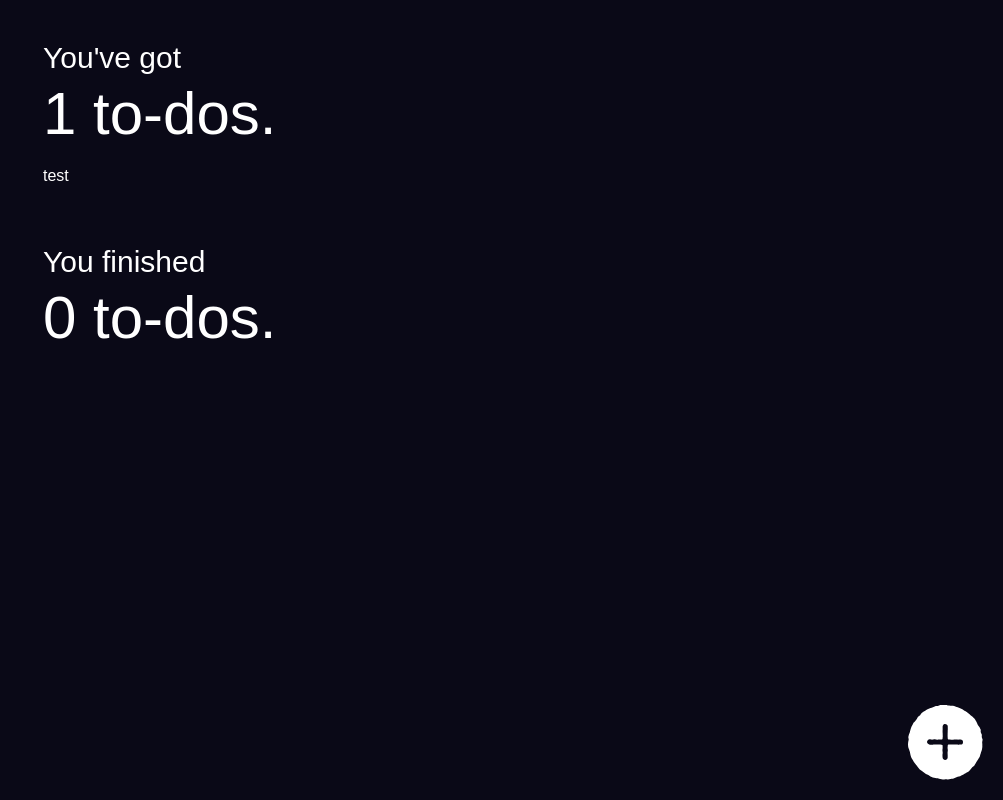
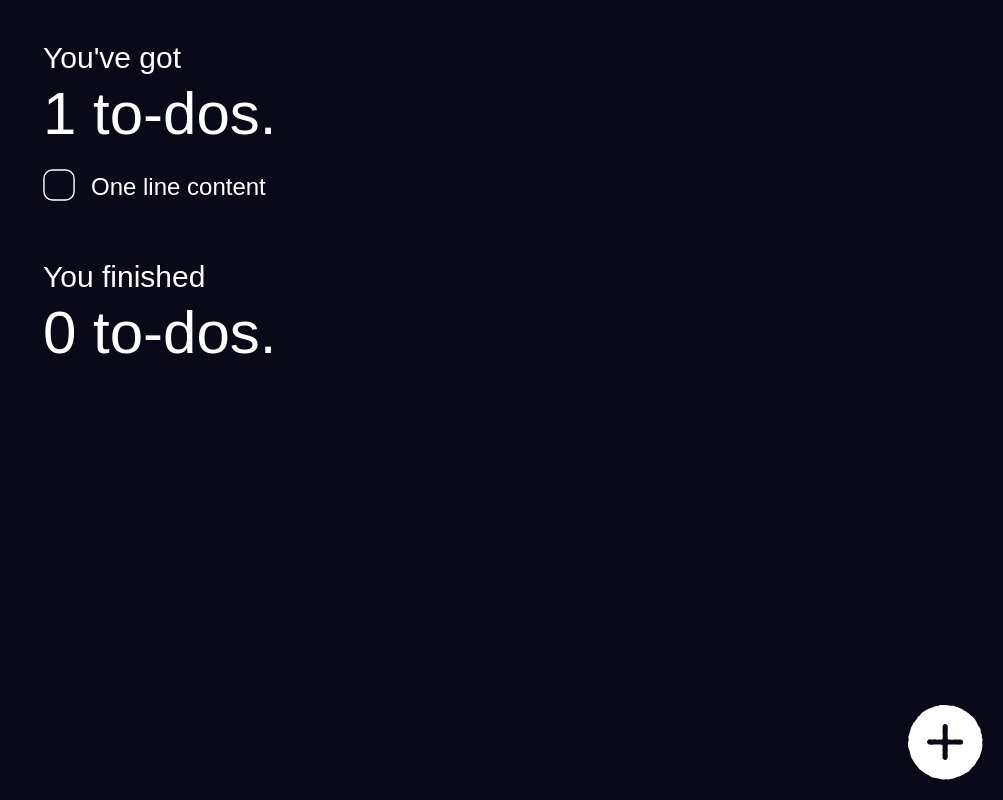
Before and after one commit to kaihenthorniwane/react-ts-basics, a Next.js app: page / in a window 1280 px wide. Both pictures are taken after a click on the element 1222 px from the left and 742 px from the top of the page. Shown: the whole page, without its empty margins (277-1280 px from the left). Built offline with nearby package versions, Linux system fonts and the light colour scheme; a web font is replaced by a local one.

Commit message:
text in to do entry auto centers if one line

```diff
--- a/src/app/layout.tsx
+++ b/src/app/layout.tsx
@@ -16,7 +16,7 @@ export default function RootLayout({
 }>) {
   return (
     <html lang="en">
-      <body className={"font-body bg-BrandBlack text-BrandWhite"}>
+      <body className={"font-body text-2xl bg-BrandBlack text-BrandWhite"}>
         {children}
       </body>
     </html>
--- a/src/app/page.tsx
+++ b/src/app/page.tsx
@@ -5,23 +5,22 @@ import Header from "@/components/Content/Header";
 import ToDoList from "@/components/Content/ToDoList";
 import { useRef, useState } from "react";
 
-export interface ToDoEntry {
+export interface ToDoEntryProps {
   key: number;
   content: string;
 }
 
 export default function Home() {
-  const [toDoEntries, setToDoEntries] = useState<Array<ToDoEntry>>([]);
-  const [doneEntries, setDoneEntries] = useState<Array<ToDoEntry>>([]);
+  const [toDoEntries, setToDoEntries] = useState<Array<ToDoEntryProps>>([]);
+  const [doneEntries, setDoneEntries] = useState<Array<ToDoEntryProps>>([]);
   const keyIncrement = useRef(1);
 
   function handleAddToDo() {
-    const newEntry: ToDoEntry = {
+    const newEntry: ToDoEntryProps = {
       key: keyIncrement.current,
-      content: "test",
+      content: "One line content",
     };
     keyIncrement.current++;
-    console.log("add one");
     setToDoEntries((prevEntries) => {
       return [...prevEntries, newEntry];
     });
@@ -31,7 +30,7 @@ export default function Home() {
     <main className="flex flex-col items-center p-5 pt-10 ">
       <FloatingActionButton handleAddToDo={handleAddToDo} />
       <div className="flex flex-col w-full max-w-screen-sm items-stretch gap-14">
-        <div className="flex flex-col gap-5">
+        <div className="flex flex-col gap-6">
           <Header amount={toDoEntries.length} topText={"You've got"} />
           <ToDoList toDoItems={toDoEntries} />
         </div>
--- /dev/null
+++ b/src/components/Content/Icons/Checkbox.tsx
@@ -0,0 +1,23 @@
+export default function Checkbox() {
+  return (
+    <svg
+      width="34"
+      height="34"
+      viewBox="0 0 34 34"
+      fill="none"
+      xmlns="http://www.w3.org/2000/svg"
+      className="min-w-8 max-w-8"
+    >
+      <rect
+        x="1"
+        y="1"
+        width="32"
+        height="32"
+        rx="9"
+        fill="rgb(var(--Brand-Black))"
+        stroke="rgb(var(--Brand-White))"
+        strokeWidth="1.5"
+      />
+    </svg>
+  );
+}
--- /dev/null
+++ b/src/components/Content/ToDoEntry.tsx
@@ -0,0 +1,41 @@
+import React, { useState, useEffect, useRef } from "react";
+import Checkbox from "./Icons/Checkbox";
+
+type ToDoEntryProps = {
+  content: string;
+};
+
+export default function ToDoEntry({ content }: ToDoEntryProps) {
+  const [isSingleLine, setIsSingleLine] = useState(true);
+  const contentRef = useRef<HTMLDivElement>(null);
+
+  useEffect(() => {
+    const checkIfSingleLine = () => {
+      if (contentRef.current) {
+        // Assuming a line-height of 20px. Adjust this based on your CSS.
+        const lineHeight = 35;
+        const isContentSingleLine =
+          contentRef.current.clientHeight <= lineHeight;
+        setIsSingleLine(isContentSingleLine);
+      }
+    };
+
+    // Call it initially and on every resize event
+    checkIfSingleLine();
+    window.addEventListener("resize", checkIfSingleLine);
+
+    // Cleanup function to remove the event listener
+    return () => {
+      window.removeEventListener("resize", checkIfSingleLine);
+    };
+  }, [content]); // Rerun the effect when 'content' changes
+
+  return (
+    <div className="flex gap-4 ">
+      <Checkbox />
+      <div ref={contentRef} className={isSingleLine ? "mt-[0.2rem]" : ""}>
+        {content}
+      </div>
+    </div>
+  );
+}
--- a/src/components/Content/ToDoList.tsx
+++ b/src/components/Content/ToDoList.tsx
@@ -1,14 +1,15 @@
-import { ToDoEntry } from "@/app/page";
+import { ToDoEntryProps } from "@/app/page";
+import ToDoEntry from "./ToDoEntry";
 
 export default function ToDoList({
   toDoItems,
 }: {
-  toDoItems: Array<ToDoEntry>;
+  toDoItems: Array<ToDoEntryProps>;
 }) {
   return (
-    <div className="flex flex-col">
+    <div className="flex flex-col gap-5">
       {toDoItems.map((toDoItem) => {
-        return <div key={toDoItem.key}>{toDoItem.content}</div>;
+        return <ToDoEntry key={toDoItem.key} content={toDoItem.content} />;
       })}
     </div>
   );
```
